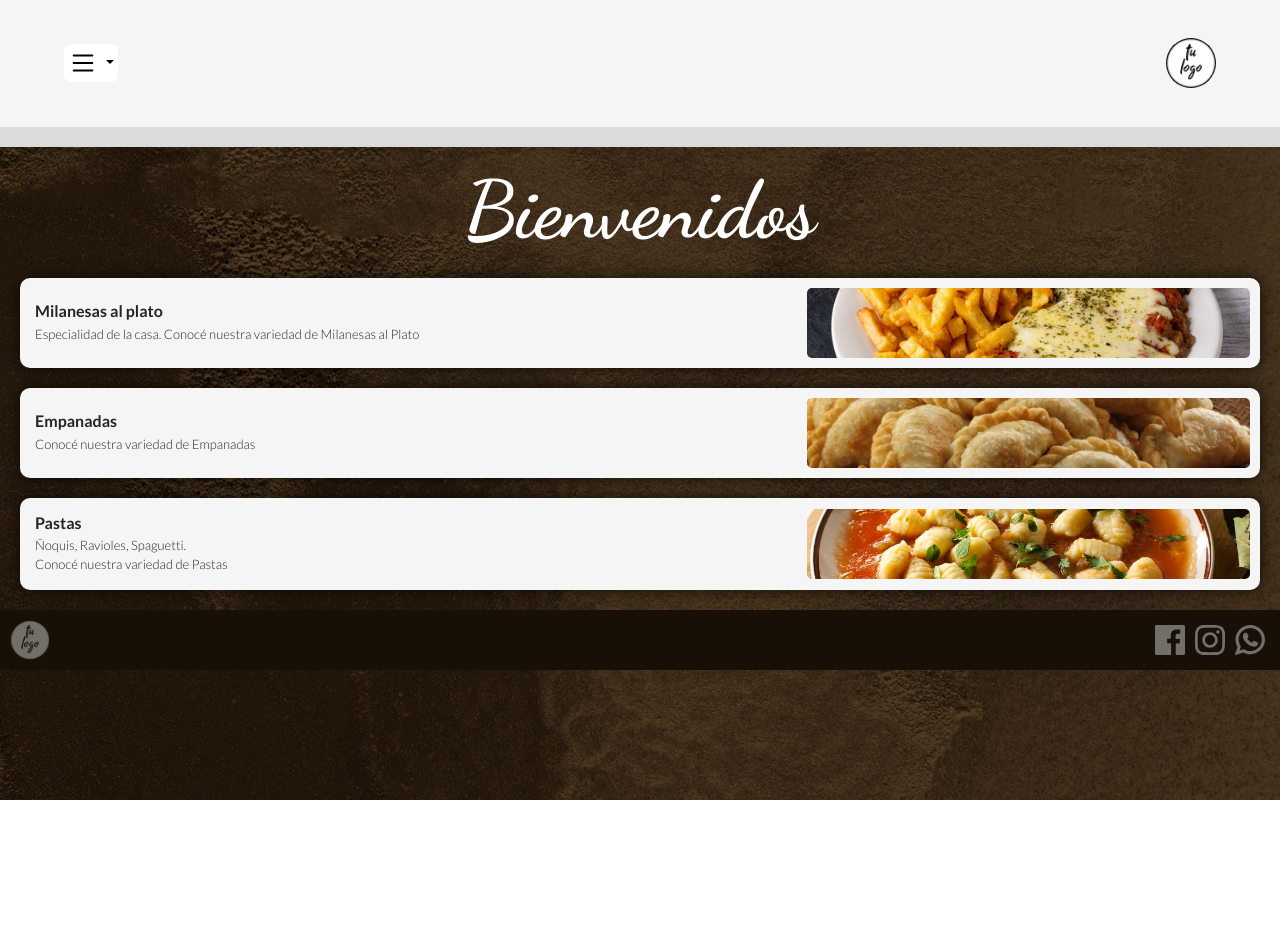
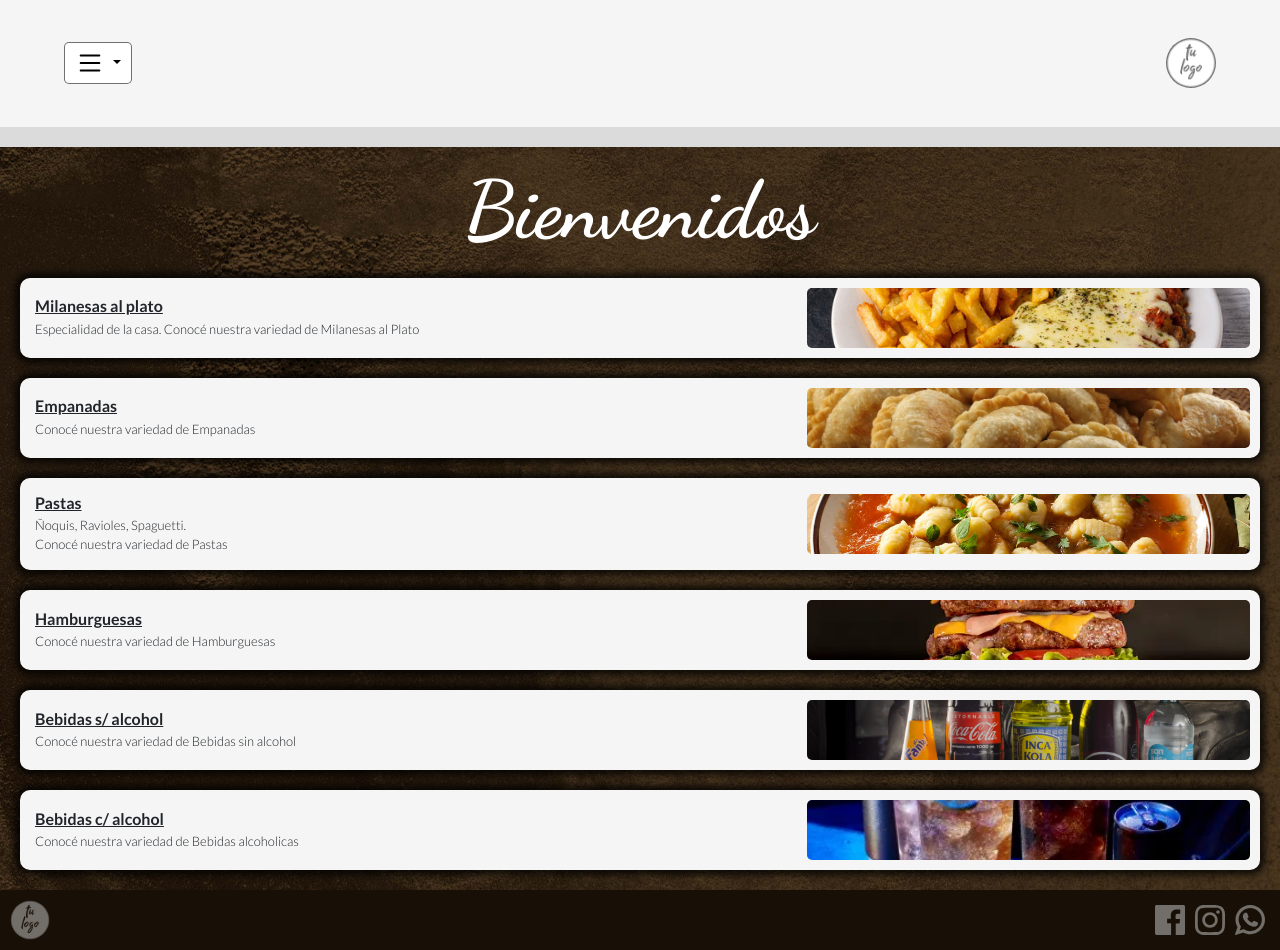
Before and after one commit to rromancastro/plantilla1, a website: page index.html in a window 1280 px wide. Before the commit the page ends 800 px from the top, so only its background shows below. Drawn offline with nearby package versions, Linux system fonts and the light colour scheme.

Commit message:
upload 7

```diff
--- a/index.html
+++ b/index.html
@@ -33,24 +33,57 @@
         <section class="indexMenu">
             <div class="itemIndex">
                 <div class="infoItem">
-                    <h3>Milanesas al plato</h3>
+                    <u>
+                        <h3>Milanesas al plato</h3>
+                    </u>
                     <p>Especialidad de la casa. Conocé nuestra variedad de Milanesas al Plato</p>
                 </div>
                 <img src="./multimedia/promos/promo2.jpg" alt="foto">
             </div>
             <div class="itemIndex">
                 <div class="infoItem">
-                    <h3>Empanadas</h3>
+                    <u>
+                        <h3>Empanadas</h3>
+                    </u>
                     <p>Conocé nuestra variedad de Empanadas</p>
                 </div>
                 <img src="./multimedia/promos/promo1.jpg" alt="foto">
             </div>
             <div class="itemIndex">
                 <div class="infoItem">
-                    <h3>Pastas</h3>
+                    <u>
+                        <h3>Pastas</h3>
+                    </u>
                     <p>Ñoquis, Ravioles, Spaguetti. <br>Conocé nuestra variedad de Pastas</p>
                 </div>
                 <img src="./multimedia/promos/promo3.jpg" alt="foto">
+            </div>
+            <div class="itemIndex">
+                <div class="infoItem">
+                    <u>
+                        <h3>Hamburguesas</h3>
+                    </u>
+                    <p>Conocé nuestra variedad de Hamburguesas</p>
+                </div>
+                <img src="./multimedia/promos/promo4.webp" alt="foto">
+            </div>
+            <div class="itemIndex">
+                <div class="infoItem">
+                    <u>
+                        <h3>Bebidas s/ alcohol</h3>
+                    </u>
+                    <p>Conocé nuestra variedad de Bebidas sin alcohol</p>
+                </div>
+                <img src="./multimedia/promos/promo6.jpg" alt="foto">
+            </div>
+            <div class="itemIndex">
+                <div class="infoItem">
+                    <u>
+                        <h3>Bebidas c/ alcohol</h3>
+                    </u>
+                    <p>Conocé nuestra variedad de Bebidas alcoholicas</p>
+                </div>
+                <img src="./multimedia/promos/promo5.webp" alt="foto">
             </div>
         </section>
     </main>
--- a/scss/base/_index.scss
+++ b/scss/base/_index.scss
@@ -16,11 +16,11 @@
     margin: 20px;
     border-radius: 10px;
     padding: 10px;
-    box-shadow: 0px 0px 15px 0px rgba(0,0,0,0.75);
-    -webkit-box-shadow: 0px 0px 15px 0px rgba(0,0,0,0.75);
-    -moz-box-shadow: 0px 0px 15px 0px rgba(0,0,0,0.75);
+    box-shadow: 0px 0px 7px 5px rgba(0,0,0,0.75);
+-webkit-box-shadow: 0px 0px 7px 5px rgba(0,0,0,0.75);
+-moz-box-shadow: 0px 0px 7px 5px rgba(0,0,0,0.75);
     img {
-        height: 70px;
+        height: 60px;
         width: 40%;
         object-fit: cover;
         border-radius: 5px;
--- a/scss/components/_card.scss
+++ b/scss/components/_card.scss
@@ -1,13 +1,12 @@
 .cardProducto {
-    width: 43%;
+    width: 40%;
     background-color: rgb(240, 240, 240);
     border-radius: 2%;
     img {
         width: 90%;
         border-radius: 2% 2% 0 0;
-        height: 40%;
+        height: 35%;
         object-fit: cover;
-        margin: 5%;
     }
 }
 
--- a/scss/components/_nav.scss
+++ b/scss/components/_nav.scss
@@ -18,15 +18,16 @@ nav {
 
 .logo {
     height: 50px;
-    background-color: black;
+    background-color: #0000008f;
     border-radius: 50%;
 }
 
 .dropMenu {
     background-color: white;
-    padding: 4px;
-    border-radius: 15%;
+    padding: 5px 10px;
+    border-radius: 5px;
     transition: 0.5s;
+    border: 1.5px #0000008f solid;
 }
 
 .dropMenu:focus {
```
Also changed, not shown: css/style.css, multimedia/promos/promo4.webp (added), multimedia/promos/promo5.webp (added), multimedia/promos/promo6.jpg (added), 1 other file.
